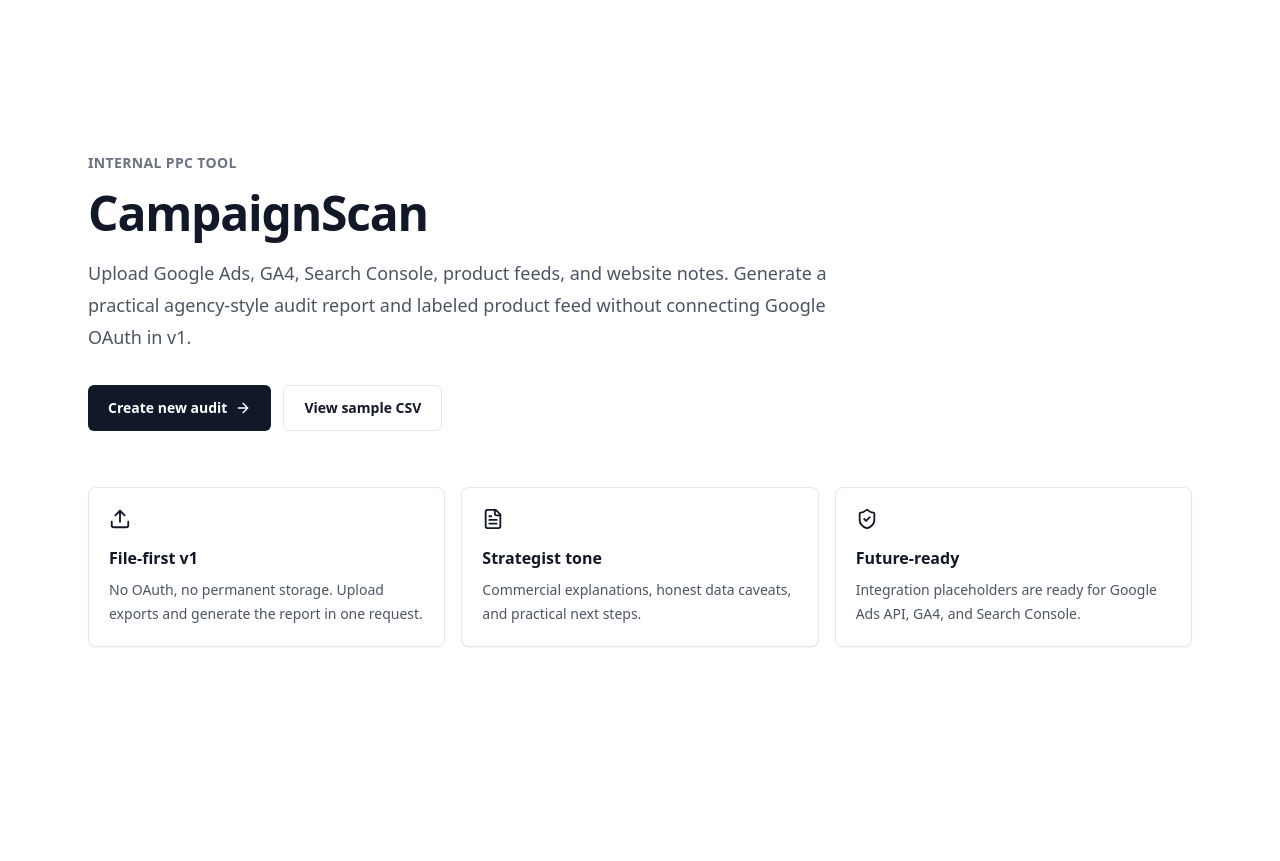
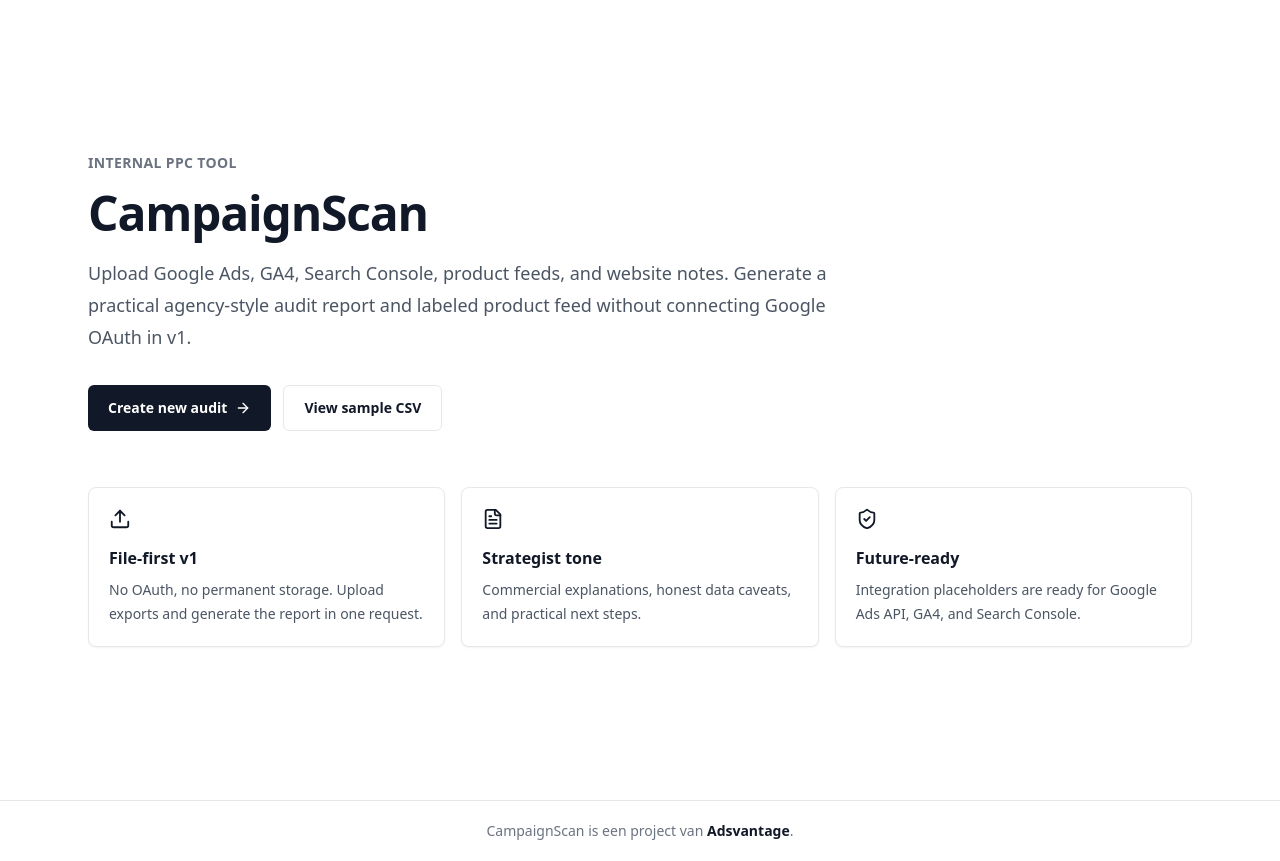
Before and after one commit to Imaxuchiha/audittool, a Next.js app: page / in a window 1280 px wide. Before the commit the page ends 800 px from the top, so only its background shows below. Built offline with nearby package versions, Linux system fonts and the light colour scheme; no server answers.

Commit message:
Add Google tag and Adsvantage backlink

```diff
--- a/src/app/layout.tsx
+++ b/src/app/layout.tsx
@@ -1,5 +1,8 @@
 import type { Metadata } from "next";
+import Script from "next/script";
 import "./globals.css";
+
+const gaMeasurementId = process.env.NEXT_PUBLIC_GA_MEASUREMENT_ID || "G-KRC96G4ZS8";
 
 export const metadata: Metadata = {
   metadataBase: new URL(process.env.NEXT_PUBLIC_SITE_URL || "https://campaignscan.nl"),
@@ -27,7 +30,25 @@
 }>) {
   return (
     <html lang="en">
-      <body>{children}</body>
+      <body>
+        <Script src={`https://www.googletagmanager.com/gtag/js?id=${gaMeasurementId}`} strategy="afterInteractive" />
+        <Script id="google-analytics" strategy="afterInteractive">
+          {`
+            window.dataLayer = window.dataLayer || [];
+            function gtag(){window.dataLayer.push(arguments);}
+            gtag('js', new Date());
+            gtag('config', '${gaMeasurementId}');
+          `}
+        </Script>
+        {children}
+        <footer className="border-t border-line bg-white px-6 py-5 text-center text-sm text-gray-500">
+          CampaignScan is een project van{" "}
+          <a href="https://www.adsvantage.nl/" className="font-semibold text-ink hover:underline">
+            Adsvantage
+          </a>
+          .
+        </footer>
+      </body>
     </html>
   );
 }
```
